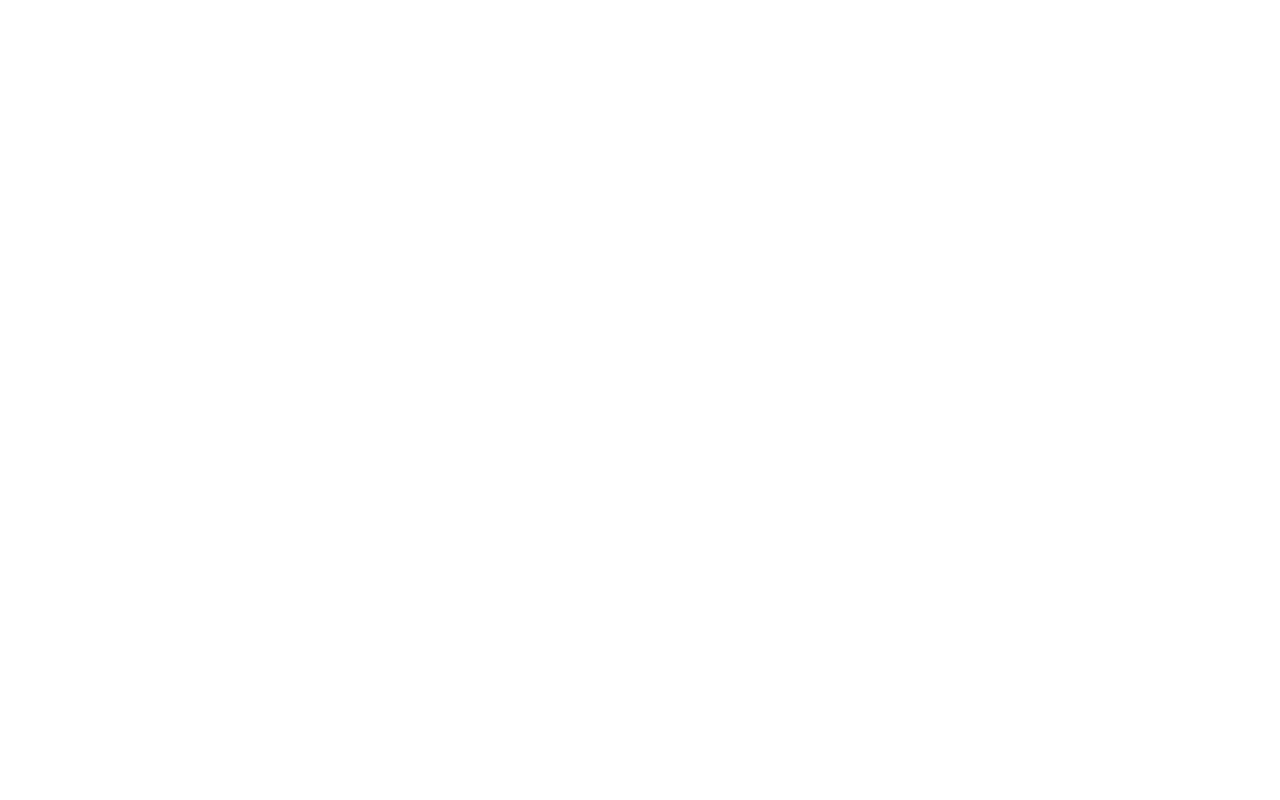
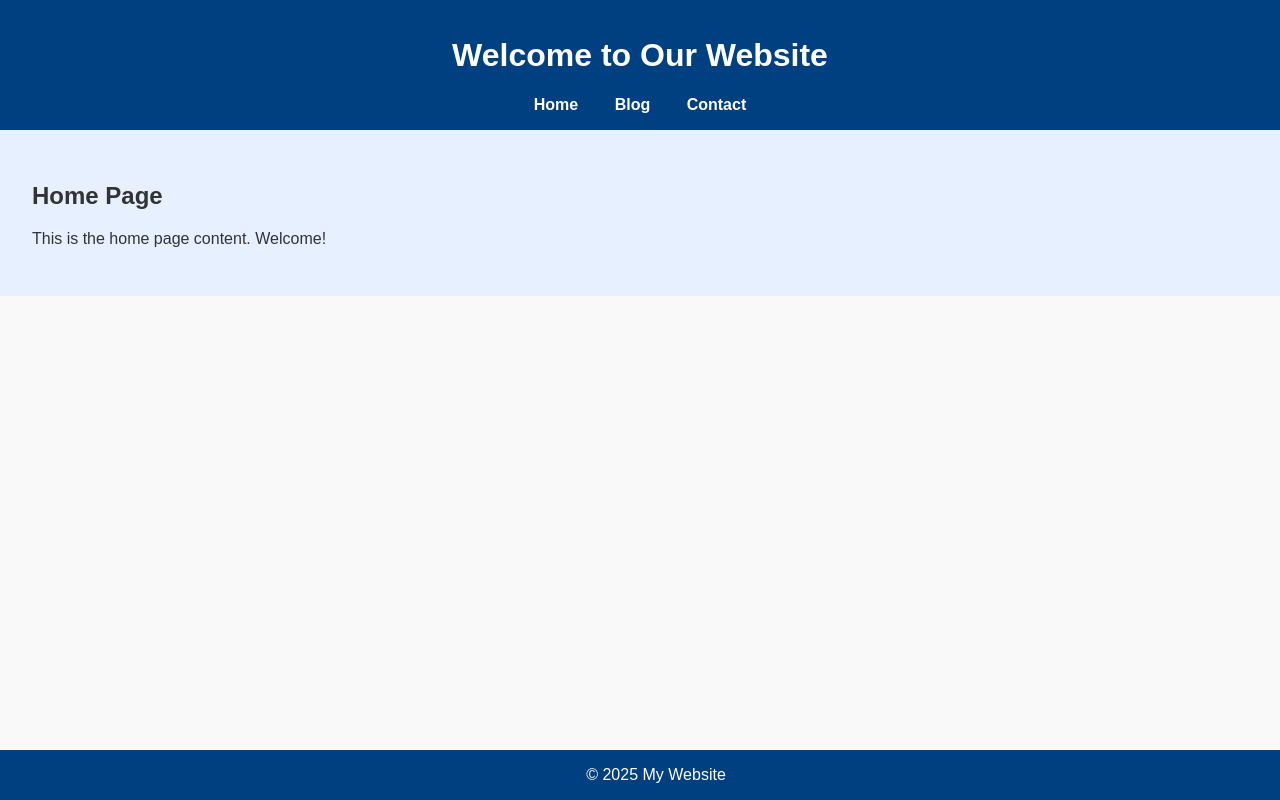
Before and after one commit to l1s22bsse0065/Blogging-Website, a website: page src/index.html in a window 1280 px wide. Drawn offline with Linux system fonts and the light colour scheme; files that its build step writes are made by us from their sources.

Commit message:
Feat: Add home page with css

```diff
--- a/src/index.html
+++ b/src/index.html
@@ -1,11 +1,29 @@
 <!DOCTYPE html>
 <html lang="en">
 <head>
-    <meta charset="UTF-8">
-    <meta name="viewport" content="width=device-width, initial-scale=1.0">
-    <title>Document</title>
+  <meta charset="UTF-8" />
+  <meta name="viewport" content="width=device-width, initial-scale=1" />
+  <title>Home</title>
+  <link rel="stylesheet" href="common.css" />
+  <link rel="stylesheet" href="home.css" />
 </head>
 <body>
+  <header>
+    <h1>Welcome to Our Website</h1>
+    <nav>
+      <a href="home.html">Home</a>
+      <a href="blog.html">Blog</a>
+      <a href="contact.html">Contact</a>
+    </nav>
+  </header>
 
+  <main>
+    <h2>Home Page</h2>
+    <p>This is the home page content. Welcome!</p>
+  </main>
+
+  <footer>
+    &copy; 2025 My Website
+  </footer>
 </body>
 </html>
--- a/styles/common.css
+++ b/styles/common.css
@@ -0,0 +1,36 @@
+/* common.css */
+body {
+    font-family: Arial, sans-serif;
+    margin: 0;
+    padding: 0;
+    background-color: #f9f9f9;
+    color: #333;
+  }
+
+  header {
+    background-color: #004080;
+    color: white;
+    padding: 1rem;
+    text-align: center;
+  }
+
+  nav a {
+    color: white;
+    margin: 0 1rem;
+    text-decoration: none;
+    font-weight: bold;
+  }
+
+  nav a:hover {
+    text-decoration: underline;
+  }
+
+  footer {
+    background-color: #004080;
+    color: white;
+    text-align: center;
+    padding: 1rem;
+    position: fixed;
+    bottom: 0;
+    width: 100%;
+  }
--- a/styles/home.css
+++ b/styles/home.css
@@ -0,0 +1,5 @@
+/* home.css */
+main {
+    padding: 2rem;
+    background-color: #e6f0ff;
+  }
```
